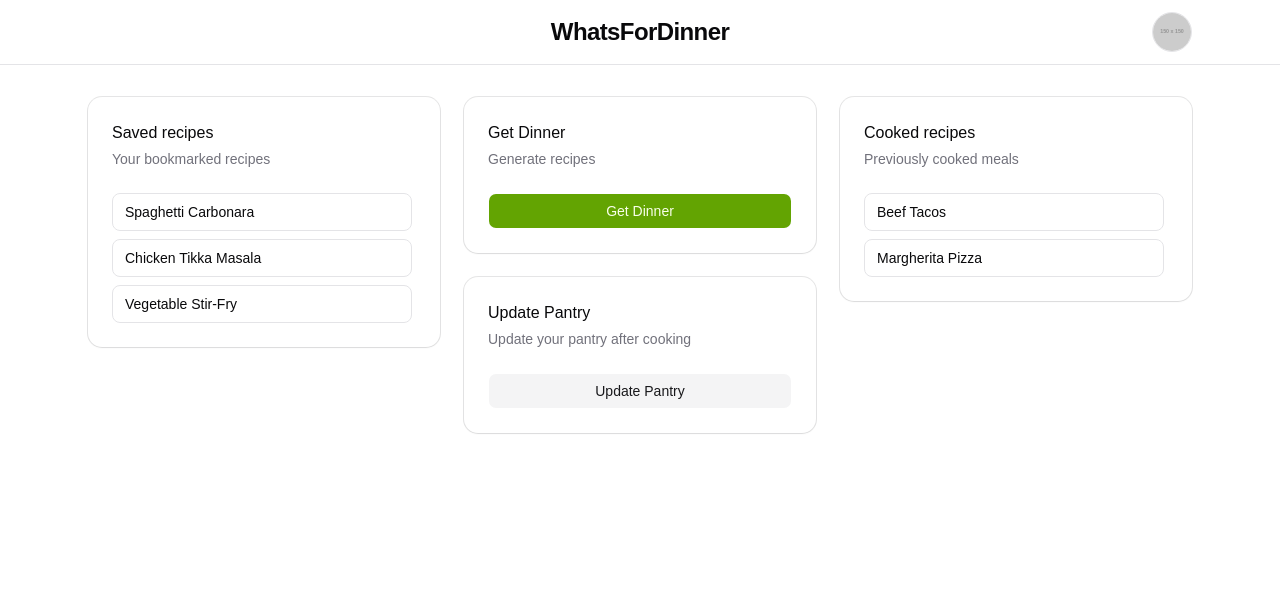
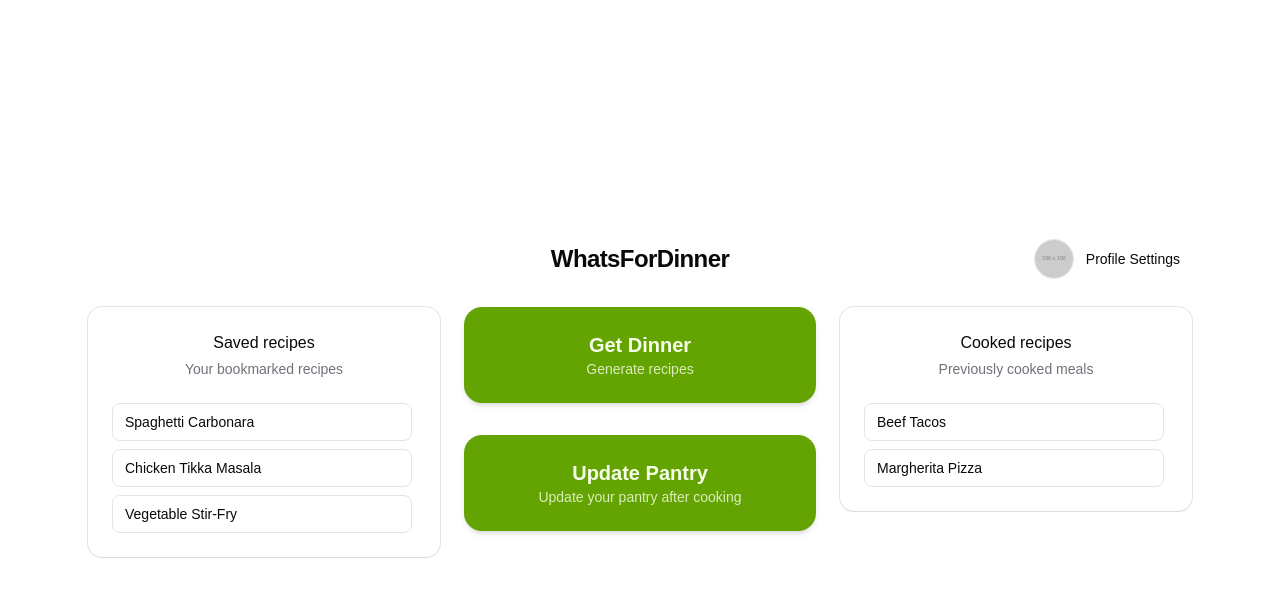
Before and after one commit to WaitForDinner/WhatsForDinner, a React app in the folder frontend/: page /home in a window 1280 px wide. Shown: the top 596 px of the page. Built offline with nearby package versions, Linux system fonts and the light colour scheme; the HTML template or start-up script is replaced by a standard one.

Commit message:
Homescreen frontend almost there

```diff
--- a/frontend/src/pages/HomeScreen.tsx
+++ b/frontend/src/pages/HomeScreen.tsx
@@ -26,49 +26,38 @@ export default function HomeScreen() {
     const cookedRecipes = getCookedRecipes()
 
     return (
-        <div className="min-h-screen w-full bg-background text-foreground">
+        <div className="min-h-screen w-full bg-background text-foreground flex flex-col justify-center">
 
-            <header className="w-full border-b">
-                <div className="relative mx-auto max-w-6xl px-6 py-4 flex items-center justify-center">
+            <main className="mx-auto max-w-6xl px-6 py-8 w-full">
 
-                    {/* App title */}
+                {/* TOP: Title + Profile row */}
+                <div className="relative flex items-center justify-center mb-8">
+
+                    {/* Title in the center */}
                     <h1 className="text-2xl font-bold tracking-tight">
                         WhatsForDinner
                     </h1>
 
-                    {/* Top-right profile icon */}
-                    <div className="absolute right-6">
-                        <DropdownMenu>
-                            <DropdownMenuTrigger asChild>
-                                <button
-                                    className="h-10 w-10 rounded-full overflow-hidden border flex items-center justify-center"
-                                    aria-label="Open profile menu"
-                                >
-                                    <img
-                                        src={user.profilePictureUrl}
-                                        alt="Profile"
-                                        className="h-full w-full object-cover"
-                                    />
-                                </button>
-                            </DropdownMenuTrigger>
-
-                            <DropdownMenuContent align="end">
-                                <DropdownMenuItem asChild>
-                                    <Link to="/profile-settings">Profile Settings</Link>
-                                </DropdownMenuItem>
-                            </DropdownMenuContent>
-                        </DropdownMenu>
+                    {/* Profile button on the right */}
+                    <div className="absolute right-0 flex items-center gap-3">
+                        <Link to="/profile-settings"
+                            className="flex items-center gap-3 px-3 py-2 rounded-md hover:bg-muted transition-colors">
+                            <img
+                                src={user.profilePictureUrl}
+                                className="h-10 w-10 rounded-full object-cover border"
+                            />
+                            <span className="text-sm font-medium">
+                                Profile Settings
+                            </span>
+                        </Link>
                     </div>
                 </div>
-            </header>
 
-            {/* 2 buttons under title: Get dinner and Update Pantry */}
-            <main className="mx-auto max-w-6xl px-6 py-8">
                 <div className="grid grid-cols-1 lg:grid-cols-3 gap-6 items-start">
 
                     {/* LEFT: Saved recipes */}
                     <Card className="lg:col-span-1">
-                        <CardHeader>
+                        <CardHeader className="text-center">
                             <CardTitle>Saved recipes</CardTitle>
                             <CardDescription>Your bookmarked recipes</CardDescription>
                         </CardHeader>
@@ -87,40 +76,39 @@ export default function HomeScreen() {
                         </CardContent>
                     </Card>
 
-                    {/* CENTER: Main actions stacked */}
-                    <div className="lg:col-span-1 space-y-6">
-                        <Card>
-                            <CardHeader>
-                                <CardTitle>Get Dinner</CardTitle>
-                                <CardDescription>Generate recipes</CardDescription>
-                            </CardHeader>
-                            <CardContent>
-                                <Button className="w-full" onClick={() => alert("Generate recipes later")}>
-                                    Get Dinner
-                                </Button>
-                            </CardContent>
-                        </Card>
+                    {/* MIDDLE: 2 buttons under the title: Get dinner and Update Pantry */}
+                    <div className="lg:col-span-1 flex flex-col justify-center space-y-8">
 
-                        <Card>
-                            <CardHeader>
-                                <CardTitle>Update Pantry</CardTitle>
-                                <CardDescription>Update your pantry after cooking</CardDescription>
-                            </CardHeader>
-                            <CardContent>
-                                <Button
-                                    className="w-full"
-                                    variant="secondary"
-                                    onClick={() => alert("Update pantry later")}
-                                >
-                                    Update Pantry
-                                </Button>
-                            </CardContent>
-                        </Card>
+                        {/* Get Dinner Button */}
+                        <button
+                            className="w-full h-24 rounded-2xl bg-primary text-primary-foreground text-xl font-semibold shadow-md hover:opacity-90 transition"
+                            onClick={() => alert("Generate recipes later")}
+                        >
+                            <div className="flex flex-col items-center">
+                                <span>Get Dinner</span>
+                                <span className="text-sm font-normal opacity-80">
+                                    Generate recipes
+                                </span>
+                            </div>
+                        </button>
+
+                        {/* Update Pantry Button */}
+                        <button
+                            className="w-full h-24 rounded-2xl bg-primary text-primary-foreground text-xl font-semibold shadow-md hover:opacity-90 transition"
+                            onClick={() => alert("Update pantry later")}
+                        >
+                            <div className="flex flex-col items-center">
+                                <span>Update Pantry</span>
+                                <span className="text-sm font-normal opacity-80">
+                                    Update your pantry after cooking
+                                </span>
+                            </div>
+                        </button>
                     </div>
 
                     {/* RIGHT: Cooked recipes */}
                     <Card className="lg:col-span-1">
-                        <CardHeader>
+                        <CardHeader className="text-center">
                             <CardTitle>Cooked recipes</CardTitle>
                             <CardDescription>Previously cooked meals</CardDescription>
                         </CardHeader>
```
